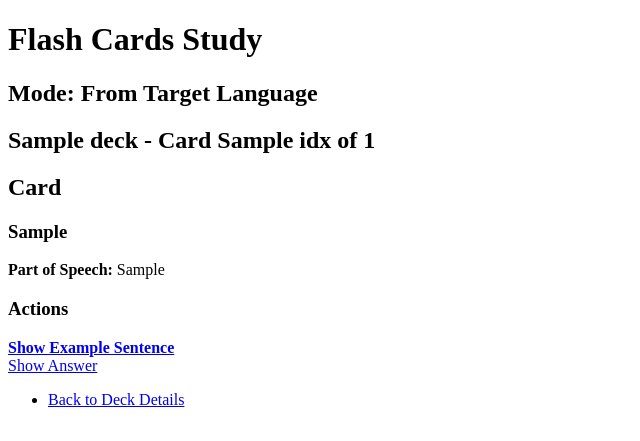
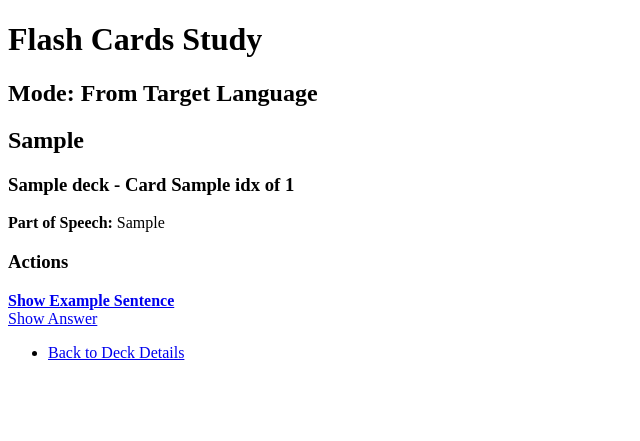
Before and after one commit to dstilesr/flashy-card, a Python web app: template app/templates/study-card.html.jinja2 in a window 1280 px wide. Shown: the part 70-511 px from the top of the page, without its empty margins (0-640 px from the left). Run offline with Jinja, Linux system fonts and the light colour scheme; the template is opened without the code that fills it: most values are stand-ins (such as "Sample title", 1, 10 or a date in 2020).

Commit message:
Refine study page template

```diff
--- a/app/templates/study-card.html.jinja2
+++ b/app/templates/study-card.html.jinja2
@@ -10,13 +10,12 @@
 <div id="titleSection">
     <h1>Flash Cards Study</h1>
     <h2>Mode: {{ study_mode_display() }}</h2>
-    <h2>{{ deck.name }} - Card {{ idx }} of {{ total_cards }}</h2>
 </div>
 <div id="cardDetail">
-    <h2>Card</h2>
-    <h3>
+    <h2>
         {%- if to_target %}{{ card.translation }}{% else %}{{ card.target_word }}{% endif -%}
-    </h3>
+    </h2>
+    <h3>{{ deck.name }} - Card {{ idx }} of {{ total_cards }}</h3>
     <b>Part of Speech:</b> {{ card.part_of_speech }}<br>
     <section id="actionsSection">
         <h3>Actions</h3>
```
